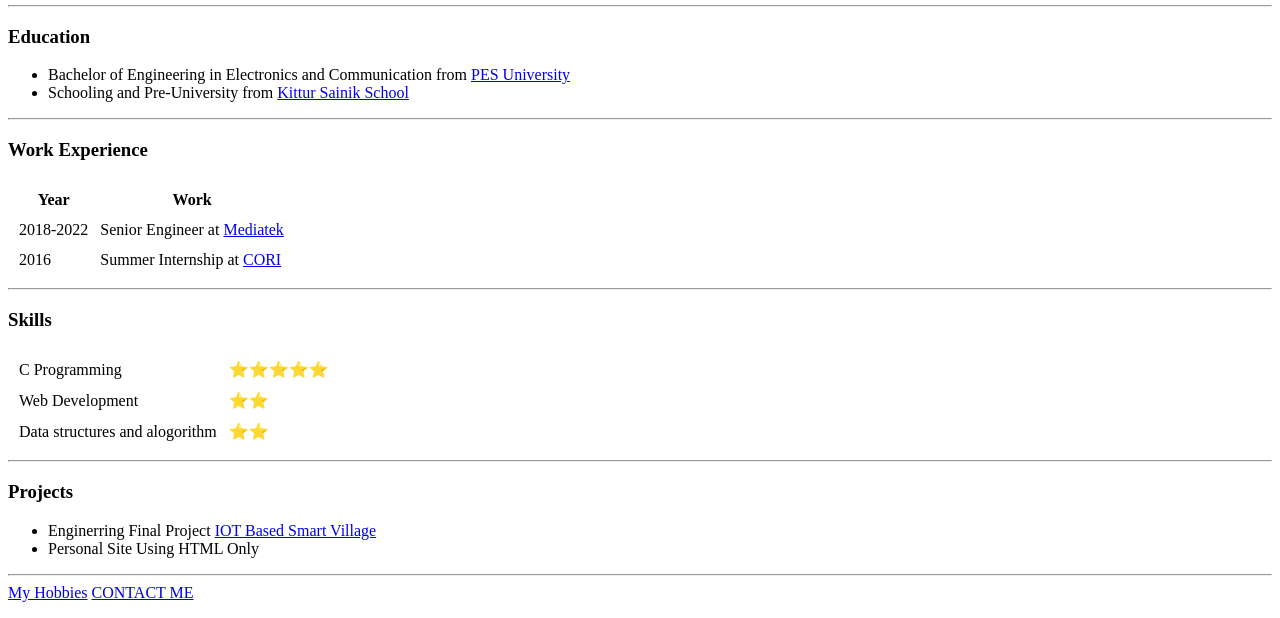
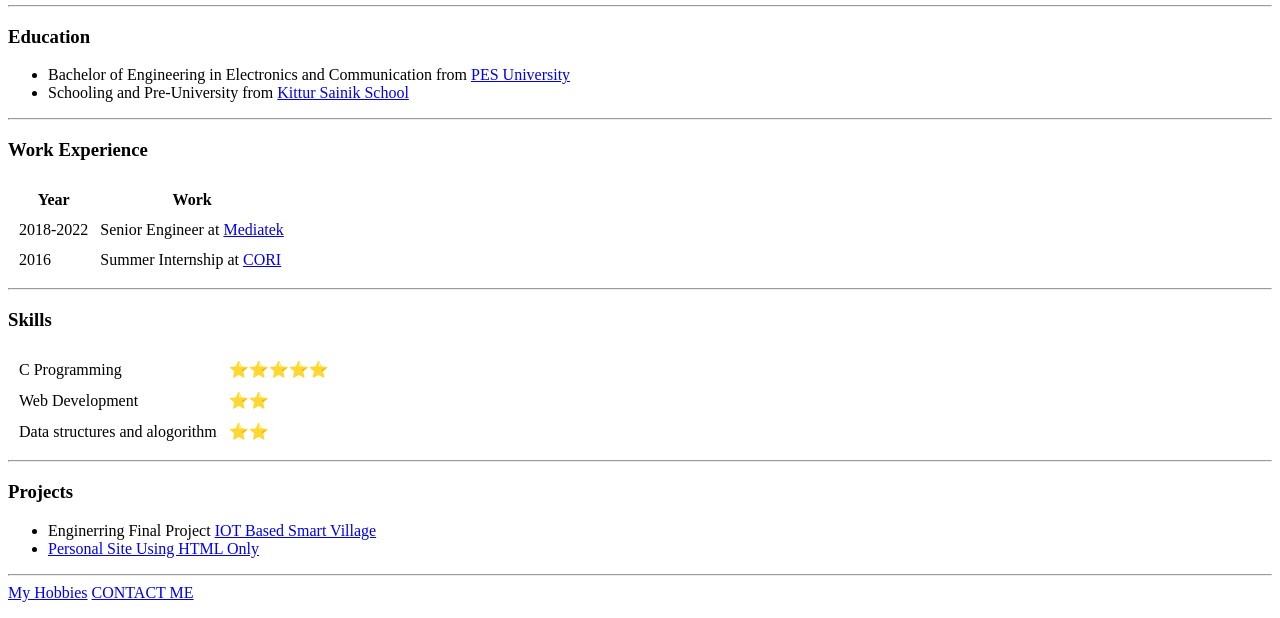
Before and after one commit to ashab96/Personal_Website, a plain HTML site: page index.html in a window 1280 px wide. Shown: the part 237-855 px from the top of the page. Drawn offline with Linux system fonts and the light colour scheme.

Commit message:
Update Project Link

```diff
--- a/index.html
+++ b/index.html
@@ -67,7 +67,7 @@
     <h3>Projects</h3>
     <ul>
       <li>Enginerring Final Project <a href="https://ieeexplore.ieee.org/document/8650525" target="_blank">IOT Based Smart Village</a></li>
-      <li>Personal Site Using HTML Only</li>
+      <li><a href="https://ashab96.github.io/Personal_Website/" target="_blank">Personal Site Using HTML Only</a></li>
     </ul>
     <hr>
     <a href="hobbies.html">My Hobbies</a>
```
